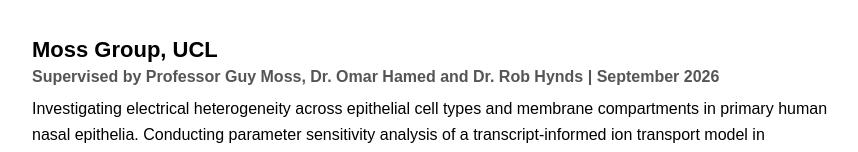
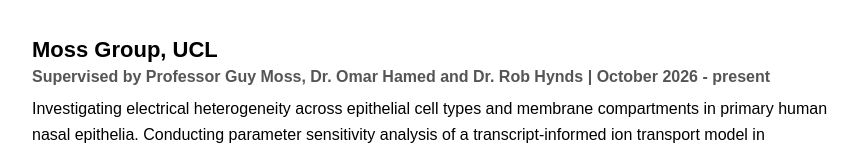
Before and after one commit to serinbaek/serinbaek.github.io, a plain HTML site: page projects.html in a window 1280 px wide. Shown: the part 157-309 px from the top of the page, without its empty margins (208-1066 px from the left). Drawn offline with Linux system fonts and the light colour scheme.

Commit message:
Update projects.html

```diff
--- a/projects.html
+++ b/projects.html
@@ -55,7 +55,7 @@
         <!-- Moss Group -->
         <div style="margin-bottom: 35px;">
             <h2 style="font-size: 22px; margin-bottom: 5px;">Moss Group, UCL</h2>
-            <h3 style="font-size: 16px; color: #555; margin-top: 0; margin-bottom: 10px;">Supervised by Professor Guy Moss, Dr. Omar Hamed and Dr. Rob Hynds | September 2026</h3>
+            <h3 style="font-size: 16px; color: #555; margin-top: 0; margin-bottom: 10px;">Supervised by Professor Guy Moss, Dr. Omar Hamed and Dr. Rob Hynds | October 2026 - present</h3>
             <p style="font-size: 16px; line-height: 1.6; margin-top: 0;">
                 Investigating electrical heterogeneity across epithelial cell types and membrane compartments in primary human nasal epithelia. Conducting parameter sensitivity analysis of a transcript-informed ion transport model in MATLAB to identify which channels and transporters exert the greatest influence on membrane potential across epithelial cell types.
         </div>
```
